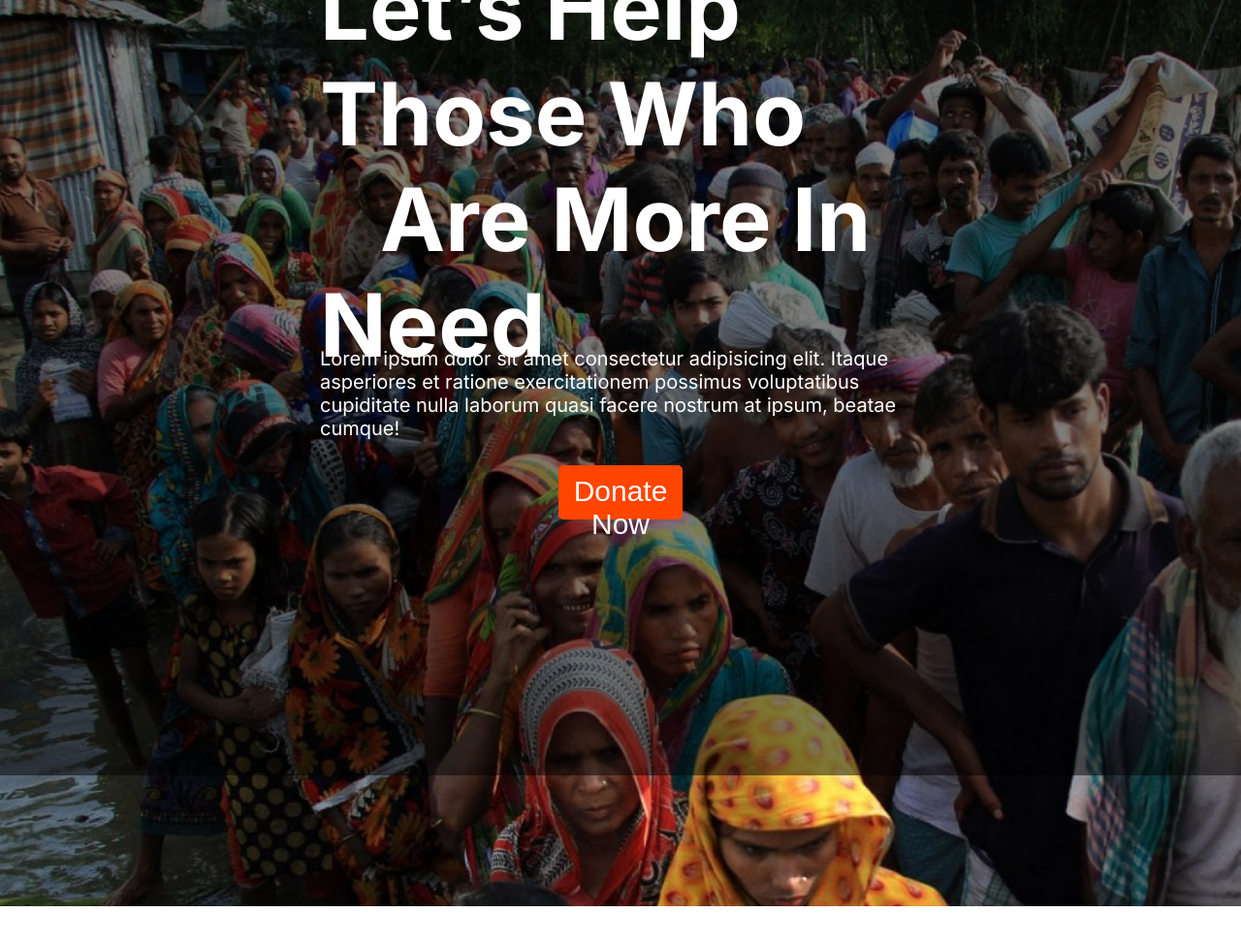
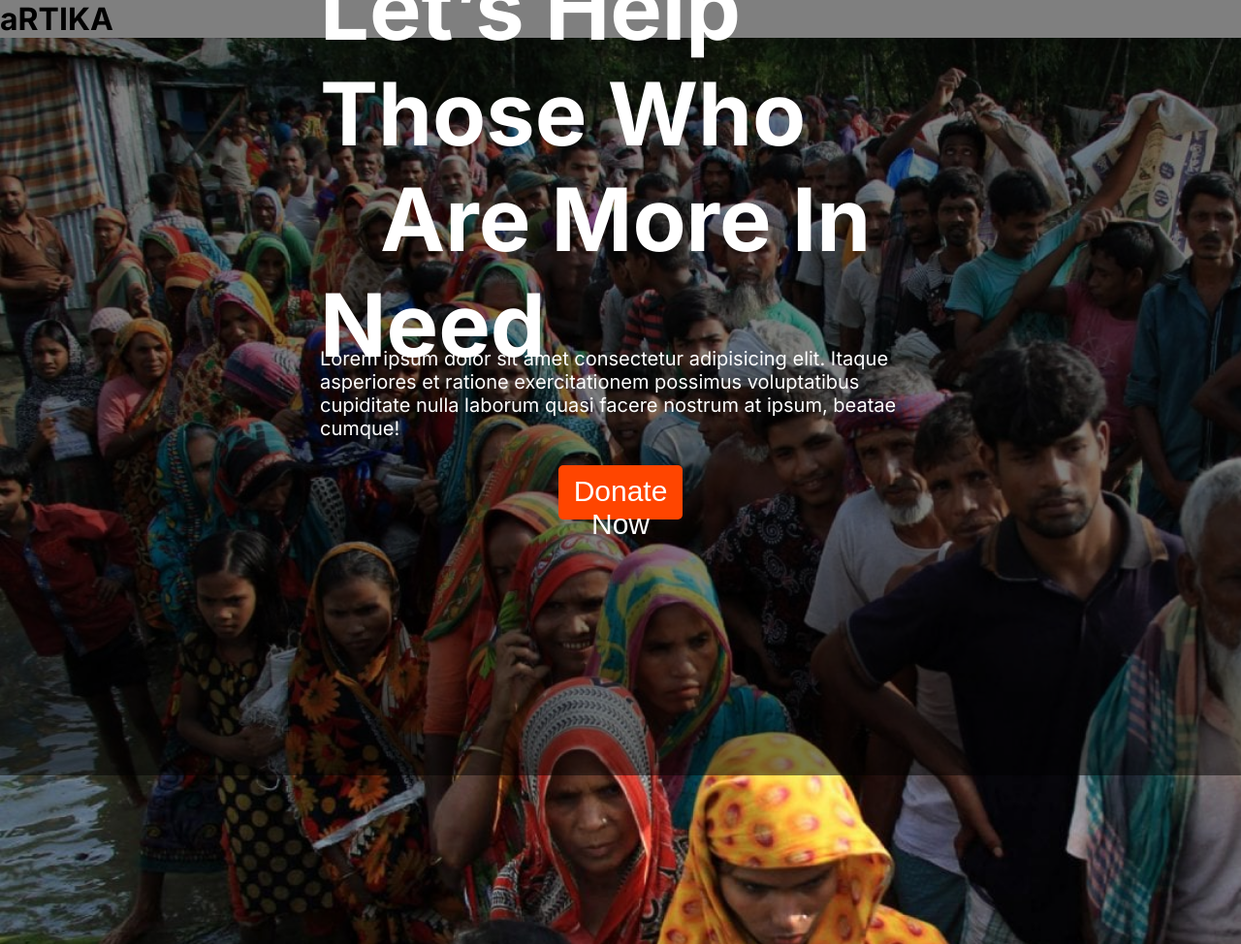
Before and after one commit to artikamontaha/Donate-People, a plain HTML site: page index.html in a window 1280 px wide. Shown: the top 974 px of the page at 97% size. Drawn offline with Linux system fonts and the light colour scheme; a web font is replaced by a local one.

Commit message:
third commit

```diff
--- a/index.html
+++ b/index.html
@@ -8,7 +8,7 @@
 </head>
 <body>
 <h1>
-
+    aRTIKA
 </h1>    <header>
         <div class="overly"></div>
         <h1 class="h1-1">Let’s Help Those Who <br><span class="span-1"> Are More In Need</span></h1>
```
